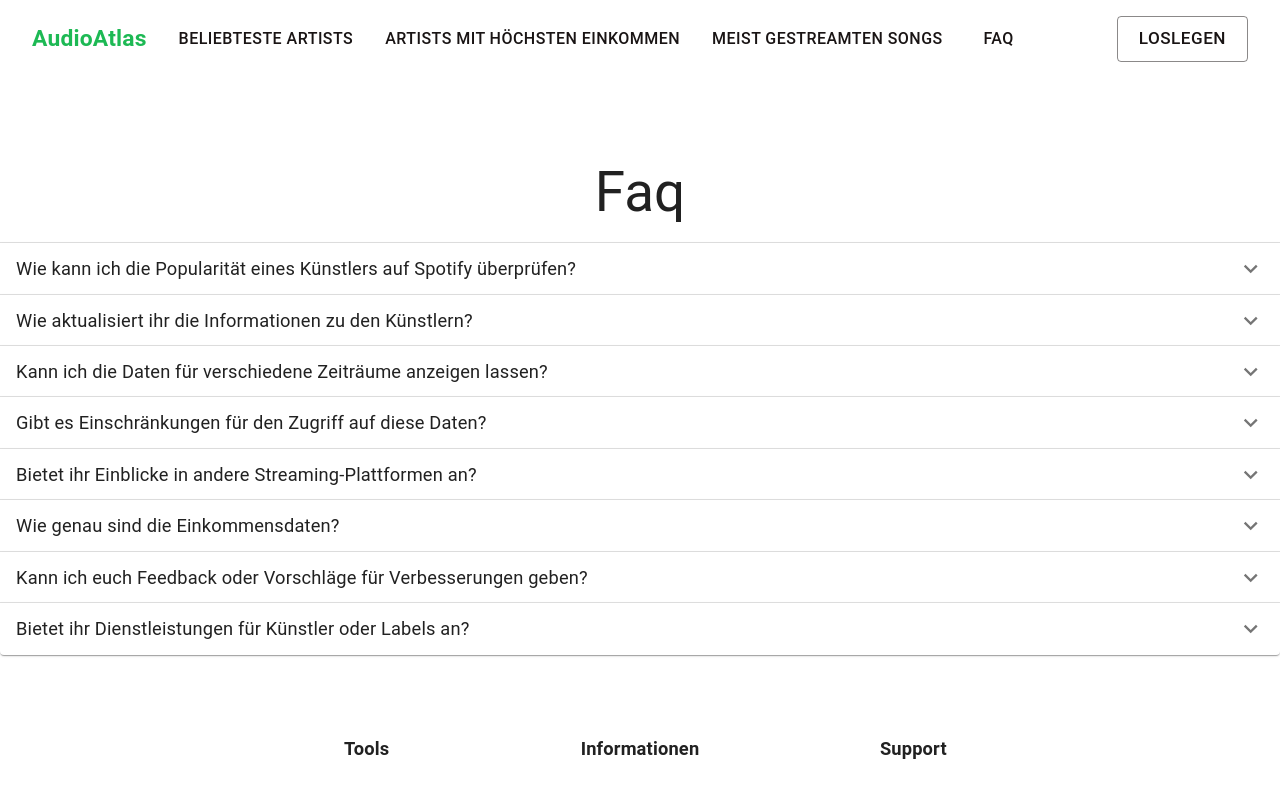
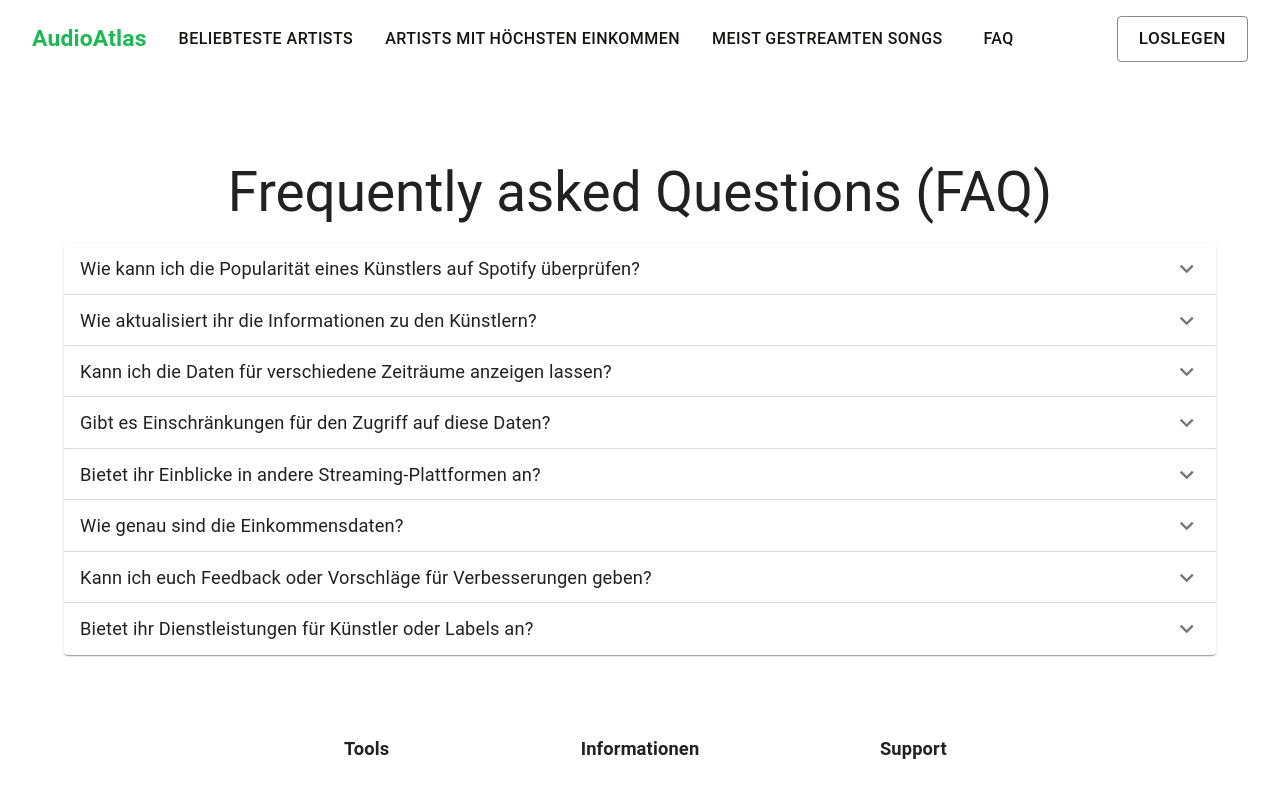
Before and after one commit to MoDiarra04/Spotify-App, a React (Create React App) app in the folder frontend/: page /faq in a window 1280 px wide. Shown: the top 798 px of the page. Built offline with nearby package versions, Linux system fonts and the light colour scheme.

Commit message:
frontend: small changes to faq site

```diff
--- a/frontend/src/Components/Faq.tsx
+++ b/frontend/src/Components/Faq.tsx
@@ -3,14 +3,15 @@ import Accordion from '@mui/material/Accordion';
 import AccordionSummary from '@mui/material/AccordionSummary';
 import AccordionDetails from '@mui/material/AccordionDetails';
 import ExpandMoreIcon from '@mui/icons-material/ExpandMore';
-import { Typography } from '@mui/material';
+import { Typography, Container } from '@mui/material';
 
 function Faq() {
   return (
     <div>
       <Typography gutterBottom variant="h3" component="div">
-        Faq
+        Frequently asked Questions (FAQ)
       </Typography>
+      <Container maxWidth="lg">
       <Accordion>
         <AccordionSummary
           expandIcon={<ExpandMoreIcon />}
@@ -107,6 +108,7 @@ function Faq() {
           Derzeit bieten wir keine speziellen Dienstleistungen für Künstler oder Labels an, aber wir sind offen für Partnerschaften und Kooperationen. Bitte kontaktieren Sie uns, um weitere Informationen zu erhalten.
         </AccordionDetails>
       </Accordion>
+      </Container>
     </div>
   );
 }
```
